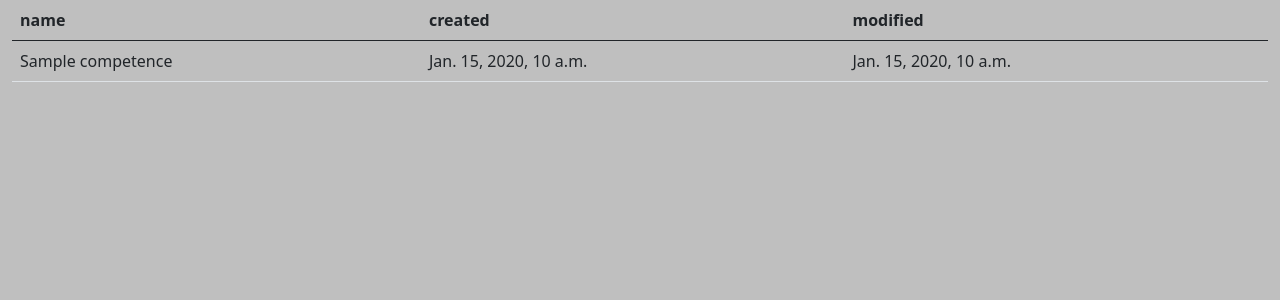
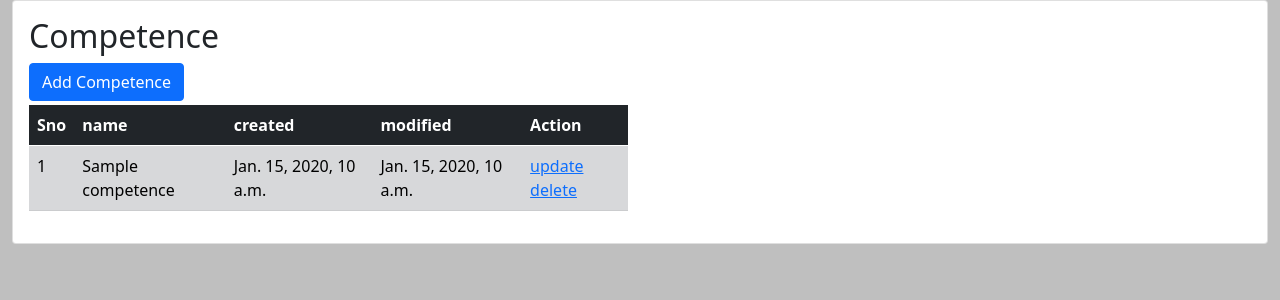
Before and after one commit to emmanuelbakare/feedback360, a Django app: page /competence/table/ in a window 1280 px wide. Shown: the part 56-356 px from the top of the page. Run offline with Django 3.2, Linux system fonts and the light colour scheme; tables that the repository leaves empty hold one stand-in row (values such as "Sample post"); some libraries are stand-ins or nearby versions.

Commit message:
01-11-2022 Feedback added Table comp 0.2

```diff
--- a/competence/urls.py
+++ b/competence/urls.py
@@ -12,6 +12,9 @@ urlpatterns = [
 
     path('create/', views.competenceCreate, name="create"),
     path('table/', views.table_comp, name="table-comp"),
+    path('table/<int:pk>/', views.table_qty, name="table_qty"),
+
+
     # path('endpoints/', views.get_endpoints, name="endpoints"),
 
     path('<int:pk>/', include([
--- a/competence/views.py
+++ b/competence/views.py
@@ -2,27 +2,31 @@ from django.http import HttpResponse
 from django.shortcuts import render, reverse
 from django.urls import reverse_lazy
 from django.views import generic
-from competence.models import Competence, Bundle
+from competence.models import Assessment, Competence, Bundle
+from quality.models import Quality
 from django.db.models.fields import Field
 
-from utils.build import EndPoints, get_model_fields
-from utils.models import MakeModelOrQueryset
+from django.http import HttpResponse, JsonResponse
+from rest_framework.response import Response
+
+from utils.build import EndPoints
+from utils.models import MakeModelOrQueryset, get_model_fields
 # Create your views here.
 
 
-def getContext(obj_list=None, target="#obj_list",dtarget="#obj_list"):
-    context={
-        'object_list':obj_list,
-        'name':'competence',
-        'target':target,
-        'delete_target':dtarget,
-        'create':'competence:bundle-create',
-        'retrieve':'quality:list',
-        'update':'competence:update',
-        'delete':'competence:delete',
-    }
+# def getContext(obj_list=None, target="#obj_list",dtarget="#obj_list"):
+#     context={
+#         'object_list':obj_list,
+#         'name':'competence',
+#         'target':target,
+#         'delete_target':dtarget,
+#         'create':'competence:bundle-create',
+#         'retrieve':'quality:list',
+#         'update':'competence:update',
+#         'delete':'competence:delete',
+#     }
 
-    return context
+#     return context
 
 def competenceCreate(request):
     if request.method=="POST":
@@ -41,24 +45,16 @@ def competenceUpdate(request,pk=None):
     context=endpoints.context
 
     if request.method=="POST":
-        competence=endpoints.model_object
+        # competence=endpoints.model_object
         competence.name=request.POST.get('obj_name')
         competence.save()
         endpoints.new_path('obj2', competence)
+        endpoints.new_path('target','#child_list')
         return render(request, 'comp_qty/item.html', endpoints.context)
+        # return render(request, 'comp_qty/item.html', endpoints.context)
     return render(request, 'comp_qty/update.html', context)
 
-# def competenceUpdate(request,pk=None):
-#     competence=Competence.objects.get(pk=pk)
-#     context=getContext(target="#child_list")
-#     context['obj2']=competence
-#     print('CONTEXT BEFORE UPDATE', context)
-#     if request.method=="POST":
-#         competence.name=request.POST.get('obj_name')
-#         competence.save()
-#         print('CONTEXT AFTER UPDATE', context)
-#         return render(request, 'comp_qty/item.html', context)
-#     return render(request, 'comp_qty/update.html', context)
+
 
 def deleteCompetence(request, pk):
     competence=Competence.objects.get(pk=pk)
@@ -73,6 +69,7 @@ def competenceList(request, target="#child_list", dtarget="#obj_list" ):
     endpoints.new_path('delete_target',dtarget)
     endpoints.new_path('retrieve','quality:list')
     context=endpoints.context
+    # print('LIST CONTEXT', context)
     if request.htmx:
         return render(request, 'comp_qty/list.html', context)
     return  render(request, 'comp_qty/home.html', context)
@@ -80,18 +77,32 @@ def competenceList(request, target="#child_list", dtarget="#obj_list" ):
 
 def table_comp(request):
     competences=Competence.objects.all()
-    endpoints=EndPoints(competences, defaults=True)
+    endpoints=EndPoints(competences,  defaults=True)
 
     # model header -- retrieve only the fields in the model
-    headers=get_model_fields(Competence, show=['name', 'created','modified']) # show specific fields
-    # headers=get_model_fields(Competence) # show all fields
+    headers=get_model_fields(Competence, show=[ 'name','created','modified']) # show specific fields (name, created, modified)
     endpoints.new_path('headers', headers)
+    endpoints.new_path('target','#tab_disp')  # add 'target' as location to display the rendered result
+    endpoints.new_path('table_classes','table table-striped table-secondary')
+    endpoints.new_path('retrieve','competence:table_qty') # when a table item is clicked, run the view in competence:table_qty url
+    # endpoints.remove_path('create')
+    context=endpoints.context
+    print('CONTEXT TABLE COMPETENCE', context)
+    return render(request, 'table/home.html', context)
 
-    context=endpoints.context
-    # print('CONTEXT', context)
-    return render(request, 'table/table.html', context)
+def table_qty(request, pk=None):
 
+    qualities=Quality.objects.filter(competence__id=pk)
 
-# def get_model_fields(cls):
-#     fields=cls._meta.get_fields()
-#     return [field.name for field in fields if isinstance(field, Field)]
+    endpoints=EndPoints(qualities)
+
+    headers=get_model_fields(qualities, show=['name','created']) # retrieve the fields to display
+    endpoints.new_path('headers',headers) # add the fields to the context dict to pass to the rendering html template
+    endpoints.new_path('table_classes','table table-striped table-bordered') # style the table used to display the result
+    # endpoints.new_path('delete', 'quality:delete')
+    context=endpoints.context  # generate the context dictionary
+    print('CONTEXT TABLE QUALITY', context)
+
+    if request.htmx:
+        return render(request, 'table/table.html', context)  # ass the context dict to table.html which will render the result
+    return HttpResponse("feedback")
--- /dev/null
+++ b/templates/table/home.html
@@ -0,0 +1,17 @@
+{% extends 'base.html' %}
+
+{% block content %}
+<div class="card card-body">
+    <div class="row">
+        <div class="col-md-6">
+            {% include 'table/table.html' %}
+        </div>
+        <div class="col-md-6" id="tab_disp">
+
+            <p> </p>
+
+        </div>
+    </div>
+</div>
+
+{% endblock  %}
--- a/templates/table/row.html
+++ b/templates/table/row.html
@@ -0,0 +1,28 @@
+{% load model_field %}
+
+  <tr class=""
+  {% if retrieve %}
+    hx-get="{%url retrieve obj.pk %}"
+    hx-target="{{target}}"
+   {% endif %}
+  >
+    {% if headers.sno%}
+        <td scope="col">{{forloop.counter}}</td>
+    {% endif%}
+    {% for header in headers.fields %}
+    <!-- addfield:header is a filter that merges model object and its fields eg.
+      if model is competence and it as fields like name, age etc then addfield:header will
+      do competence.name, competence.age
+     -->
+        <td scope="row">{{ obj | addfield:header }}</td>
+
+    {% endfor %}
+
+    {% if  update or delete %}
+      <td scope="row" class="text-sm">
+        {% if update %} <a href="{%url update obj.pk %}">update </a>  {% endif%}
+        {% if delete %} <a href="{%url delete obj.pk %}">delete </a>  {% endif%}
+      </td>
+    {% endif%}
+
+</tr>
--- a/templates/table/table.html
+++ b/templates/table/table.html
@@ -1,33 +1,32 @@
-{% extends 'base.html' %}
+    <h2> {{name | title}}
 
-{% load model_field %}
-
-{% block content %}
-    <table class="table">
-        <thead>
+    </h2>
+    {% if create %}
+    <!-- <div class="mb-1"> <a  class="btn btn-primary" href="#" role="button">Add {{name | title}}</a> </div> -->
+    <div class="mb-1"> {% include 'table/table_create_modal.html' %}</div>
+    {% endif %}
+    <table class="{{ table_classes}}">
+        <thead class="table-dark">
             <tr>
-                {% for header in headers %}
+                {% if headers.sno%}
+                    <th scope="col">Sno</th>
+                {% endif%}
+                {% for header in headers.fields %}
 
                 <th scope="col">{{header}}</th>
                 {% endfor %}
+
+                {% if create or update or delete %}
+                    <th scope="col">Action</th>
+                {% endif%}
 
             </tr>
         </thead>
         <tbody>
             {% for obj in object_list %}
-                <tr class="">
-                    {% for header in headers %}
-                        <td scope="row">{{ obj | addfield:header }}</td>
-                    {% endfor %}
-                </tr>
+
+                 {% include 'table/row.html' %}
             {% endfor %}
 
         </tbody>
     </table>
-
-
-{% endblock content %}
-
-    </div>
-</body>
-</html>
--- /dev/null
+++ b/templates/table/table_create_modal.html
@@ -0,0 +1,39 @@
+<!-- Button trigger modal -->
+<button type="button" class="btn btn-primary" data-bs-toggle="modal" data-bs-target="#exampleModal">
+    Add {{name | title}}
+  </button>
+
+  <!-- Modal -->
+  <div class="modal fade" id="exampleModal" tabindex="-1" aria-labelledby="exampleModalLabel" aria-hidden="true">
+    <div class="modal-dialog">
+      <div class="modal-content">
+        <div class="modal-header">
+          <h5 class="modal-title" id="exampleModalLabel">Modal title</h5>
+          <button type="button" class="btn-close" data-bs-dismiss="modal" aria-label="Close"></button>
+        </div>
+        <div class="modal-body">
+
+            <form>
+                {% for header in headers.fields %}
+                    <div class="mb-3">
+                    <label for="exampleInputEmail1" class="form-label">{{header}}</label>
+                    <input type="{{header}}" class="form-control" id="exampleInputEmail1" aria-describedby="emailHelp">
+                    <div id="emailHelp" class="form-text">We'll never share your email with anyone else.</div>
+                    </div>
+                {% endfor %}
+
+                <button type="submit" class="btn btn-primary">Submit</button>
+            </form>
+
+
+
+
+
+        </div>
+        <div class="modal-footer">
+          <button type="button" class="btn btn-secondary" data-bs-dismiss="modal">Close</button>
+          <button type="button" class="btn btn-primary">Save changes</button>
+        </div>
+      </div>
+    </div>
+  </div>
--- a/utils/models.py
+++ b/utils/models.py
@@ -8,6 +8,70 @@ class BaseModel(models.Model):
 
     class Meta:
         abstract = True
+
+
+# def add_action(actions=):
+#     return actions
+
+def get_model_fields(cls, show=[], hide=[], sno=True):
+    ''' get a model Class and return all the fields it contains
+        e.g. get_model_fields(Model_Obj)
+        show =  if you want to only return specific fields, specify the fields in the show list parameter
+            e.g. get_model_fields(Model_Obj, show=['name', 'description]
+        hide = if you want to exclude any field from the result specify it in the exclude parameter
+            e.g. get_model_fields(Model_Obj, hide=['id'])
+    '''
+
+    context={}
+
+    if isinstance(cls, query.QuerySet):
+        cls=cls.first()
+        if not cls: # if there are no records in the queryset then return an empty list
+            real_fields=[]
+            context={"sno": sno, "fields":real_fields}
+            return context
+
+
+    # get fields from model
+    fields=cls._meta.get_fields()
+    real_fields=[field.name for field in fields if isinstance(field, models.fields.Field)]
+
+
+
+    if show:  # return only fields specified in show list param
+        real_fields=[new_field for new_field in show if new_field in real_fields]
+        # new_fields=real_fields.intersection(show)
+
+    if hide: # remove the fields specified in hide list param
+        real_fields=[new_field for new_field in real_fields if new_field not in hide]
+        # new_fields=real_fields.difference(hide)
+
+
+    context={"sno": sno, "fields":real_fields}
+    return context # return all the fields if hide or show is not specified
+
+# def get_model_fields(cls, show=[], hide=[], sno=True):
+#     ''' get a model Class and return all the fields it contains
+#         e.g. get_model_fields(Model_Obj)
+#         show =  if you want to only return specific fields, specify the fields in the show list parameter
+#             e.g. get_model_fields(Model_Obj, show=['name', 'description]
+#         hide = if you want to exclude any field from the result specify it in the exclude parameter
+#             e.g. get_model_fields(Model_Obj, hide=['id'])
+#     '''
+
+
+#     fields=cls._meta.get_fields()
+#     real_fields=[field.name for field in fields if isinstance(field, models.fields.Field)]
+
+#     if show:  # return only fields specified in show list param
+#         real_fields_to_show=[new_field for new_field in show if new_field in real_fields]
+#         return real_fields_to_show
+
+#     if hide: # remove the fields specified in hide list param
+#         real_fields_to_show=[new_field for new_field in real_fields if new_field not in hide]
+#         return real_fields_to_show
+
+#     return real_fields # return all the fields if hide or show is not specified
 
 class MakeQueryset:
     ''' generate a queryset from a model string name and app name
```
Also changed, not shown: templates/table/test.html (added, +10 -0 lines), templates/table_test.html (added, +21 -0 lines), utils/build.py (+34 -43 lines).
